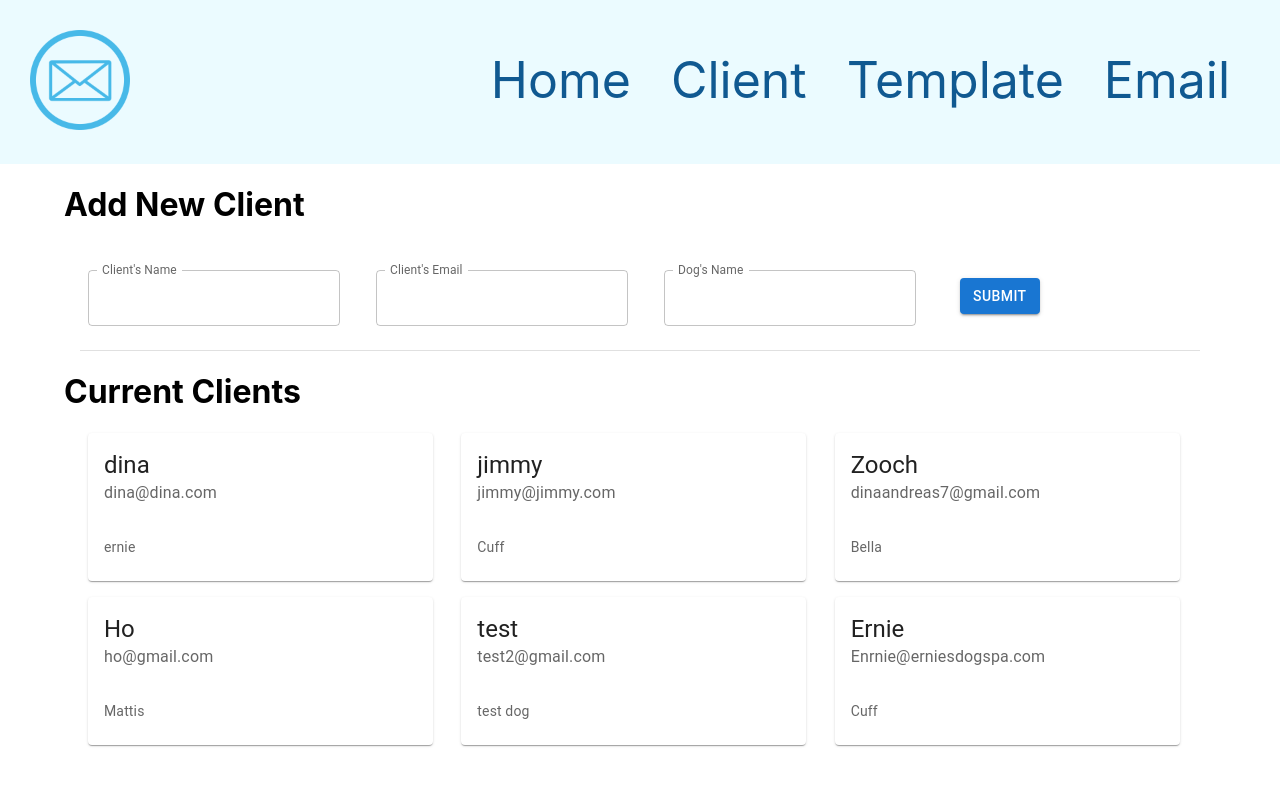
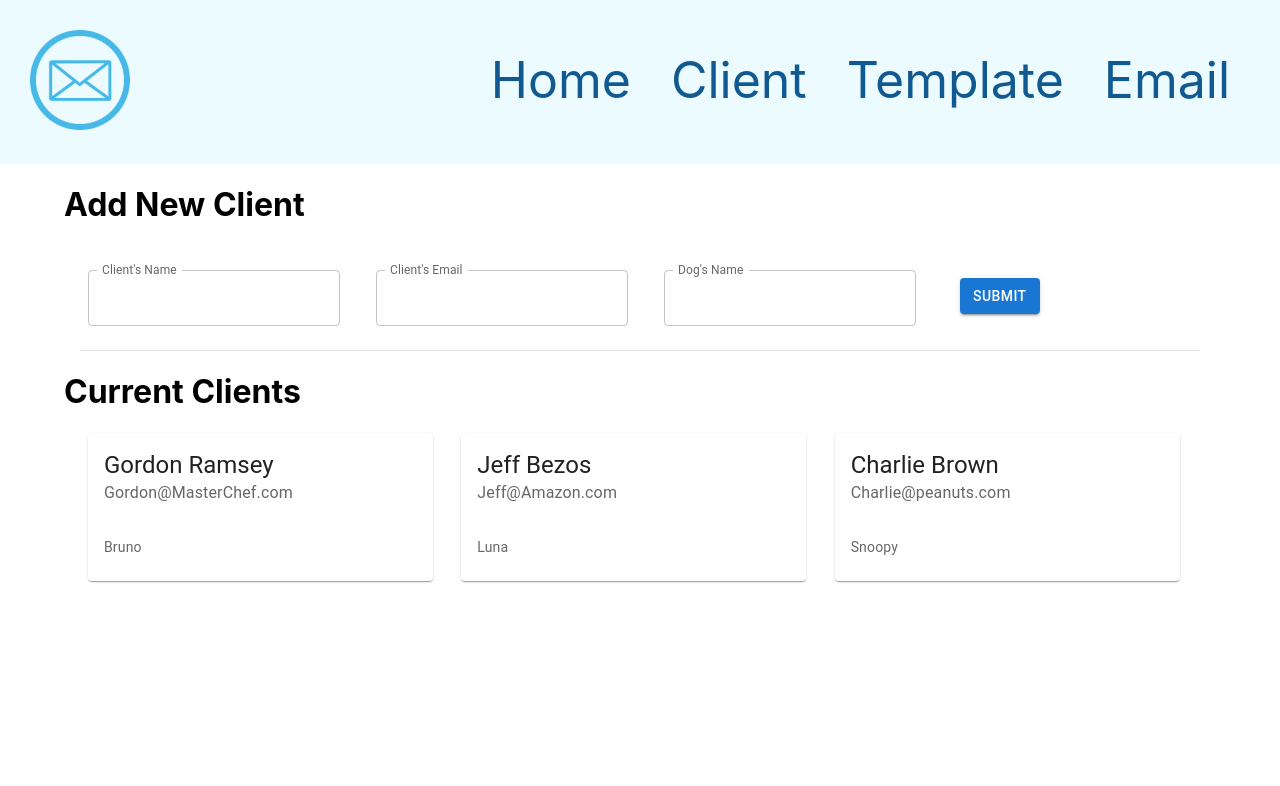
Before and after one commit to JSignature/phase2-project, a React (Create React App) app: page /client in a window 1280 px wide. Shown: the top 786 px of the page. Built offline with nearby package versions, Linux system fonts and the light colour scheme; data requests are answered from the project's data file.

Commit message:
Cleaned up DB.json

```diff
--- a/db.json
+++ b/db.json
@@ -1,62 +1,34 @@
 {
   "clients": [
     {
-      "id": 1,
-      "clientEmail": "dina@dina.com",
-      "clientName": "dina",
-      "dogName": "ernie"
+      "clientName": "Gordon Ramsey",
+      "clientEmail": "Gordon@MasterChef.com",
+      "dogName": "Bruno",
+      "id": 1
     },
     {
-      "clientName": "jimmy",
-      "clientEmail": "jimmy@jimmy.com",
-      "dogName": "Cuff",
+      "clientName": "Jeff Bezos",
+      "clientEmail": "Jeff@Amazon.com",
+      "dogName": "Luna",
       "id": 2
     },
     {
-      "clientName": "Zooch",
-      "clientEmail": "dinaandreas7@gmail.com",
-      "dogName": "Bella",
+      "clientName": "Charlie Brown",
+      "clientEmail": "Charlie@peanuts.com",
+      "dogName": "Snoopy",
       "id": 3
-    },
-    {
-      "clientName": "Ho ",
-      "clientEmail": "ho@gmail.com",
-      "dogName": "Mattis",
-      "id": 4
-    },
-    {
-      "clientName": "test",
-      "clientEmail": "test2@gmail.com",
-      "dogName": "test dog",
-      "id": 5
-    },
-    {
-      "clientName": "Ernie",
-      "clientEmail": "Enrnie@erniesdogspa.com",
-      "dogName": "Cuff",
-      "id": 6
     }
   ],
   "templates": [
     {
-      "id": 1,
-      "tempName": "test",
-      "tempBody": "Email test"
-    },
-    {
-      "tempName": "confirm Appointment",
-      "tempBody": "Hello, ${clientsName}.\n\nWe just wanted to confirm ${dogsName} appointment on ${date} .",
-      "id": 2
+      "tempName": "Confirm Grooming Appointment",
+      "tempBody": "Hello ${clientsName},\n\nWe just wanted to confirm your appointment for ${dogsName} on ${date}.  We look forward to seeing you then.  If you have any questions please feel free to contact us.\n\nThanks Again, \n\nYour Grooming Team",
+      "id": 1
     },
     {
       "tempName": "Change Appointment",
-      "tempBody": "Hello ${clientsName},\n\n${dogsName}'s appointment has been changed. The new date of your appointment is ${date}. We look forward to seeing you then! ",
-      "id": 3
-    },
-    {
-      "tempName": "Appointment Request",
-      "tempBody": "Dear ${clientsName} \n\nPlease bring ${dogsName} to our location at 35 broad Ave on ${date}.",
-      "id": 4
+      "tempBody": "Hello ${clientsName},\n\nWe have received your request to change ${dogsName}'s next grooming appointment on ${date}.  We will be in contact within 48 hours with a new date.\n\nThanks,\n\nYour Grooming Team",
+      "id": 2
     }
   ]
 }
--- a/src/Client.js
+++ b/src/Client.js
@@ -28,6 +28,11 @@ const Client = () => {
       clientEmail,
       dogName,
     }
+
+    setClientEmail('')
+    setClientName('')
+    setDogName('')
+
     fetch('http://localhost:4000/clients', {
       method: 'POST',
       headers: {
--- a/src/StyledComponents/Home.styled.js
+++ b/src/StyledComponents/Home.styled.js
@@ -4,7 +4,7 @@ export const ComputerImage = styled.img`
   display: block;
   margin-left: auto;
   margin-right: auto;
-  width: 60%;
+  width: 35%;
 `
 
 export const HomeH1 = styled.h1`
```
